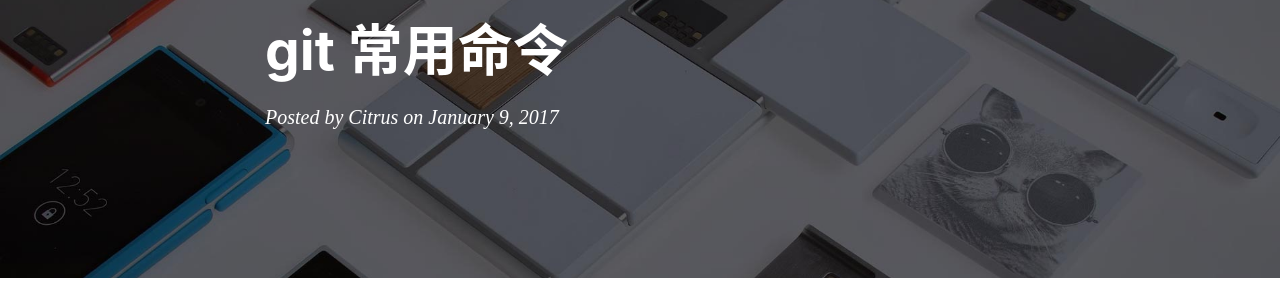
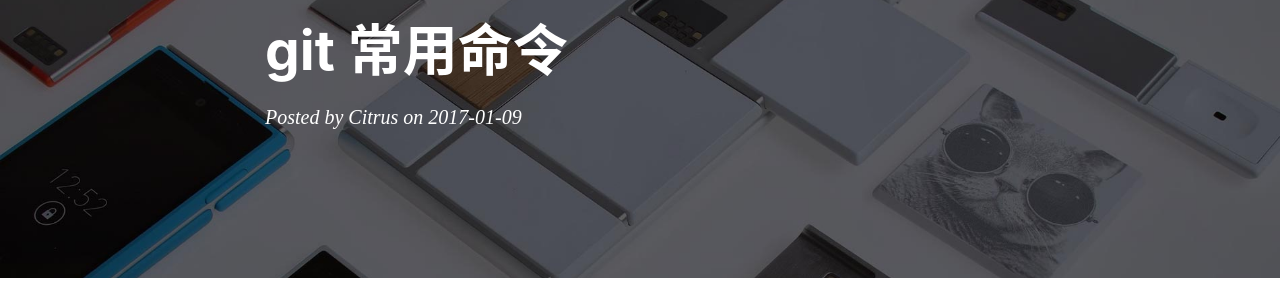
Before and after one commit to Citrusu/jekyll-blog, a Jekyll site: the page built from _posts/2017-01-09-git-base.md, in a window 1280 px wide. Shown: the part 179-479 px from the top of the page. Built offline with Jekyll 4.4.1, drawn with Linux system fonts in a browser that asks for light colours; nearby versions of some CDN libraries; comment, search, counter and statistics services are not loaded.

Commit message:
change title-date

```diff
--- a/_layouts/post.html
+++ b/_layouts/post.html
@@ -34,13 +34,10 @@
                         {% endfor %}
                     </div>
                     <h1>{{ page.title }}</h1>
-                    {% comment %}
-                        always create a h2 for keeping the margin , Hux
-                    {% endcomment %}
                     {% comment %} if page.subtitle {% endcomment %}
                     <h2 class="subheading">{{ page.subtitle }}</h2>
                     {% comment %} endif {% endcomment %}
-                    <span class="meta">Posted by {% if page.author %}{{ page.author }}{% else %}{{ site.title }}{% endif %} on {{ page.date | date: "%B %-d, %Y" }}</span>
+                    <span class="meta">Posted by {% if page.author %}{{ page.author }}{% else %}{{ site.title }}{% endif %} on {{ page.date | date: "%Y-%m-%d" }}</span>
                 </div>
             </div>
         </div>
```
